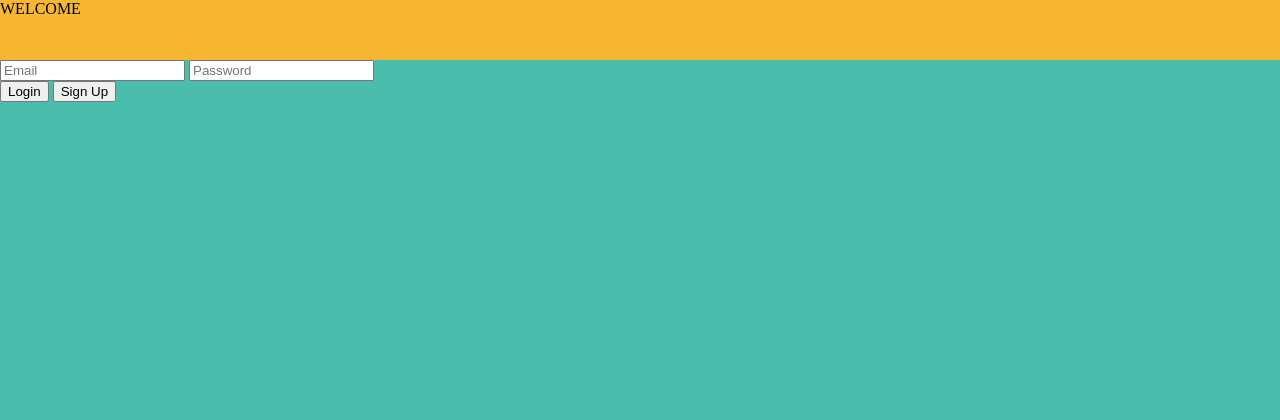
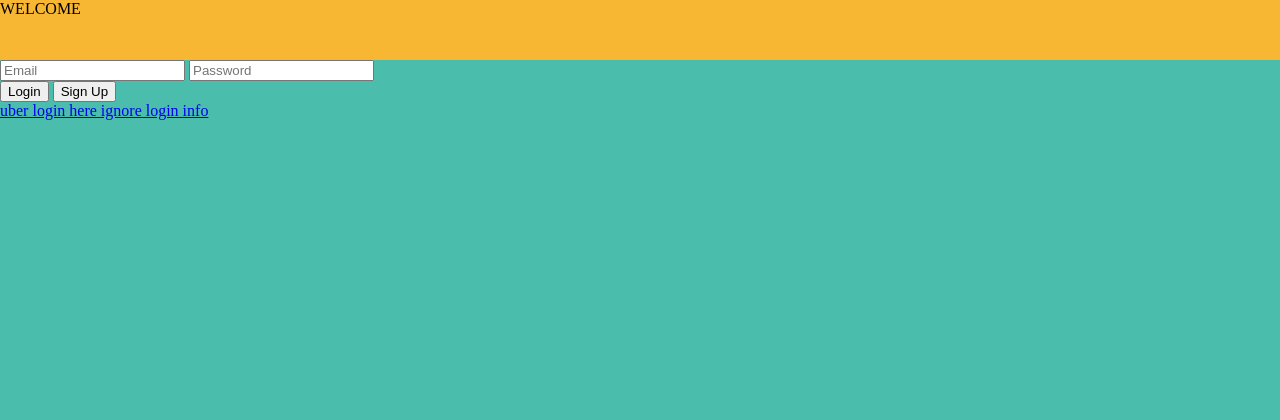
Before and after one commit to amshin98/slo-hacks-18-best-team-na, a Flask app: template templates/homepage.html in a window 1280 px wide. Shown: the top 420 px of the page. Run offline with Flask 2, Linux system fonts and the light colour scheme; the template is opened without the code that fills it: most values are stand-ins (such as "Sample title", 1, 10 or a date in 2020); some libraries are stand-ins or nearby versions.

Commit message:
homepage style, link to uber

```diff
--- a/templates/homepage.html
+++ b/templates/homepage.html
@@ -1,7 +1,7 @@
 <!DOCTYPE html>
 <html>
 <head>
-	<link rel="stylesheet" href="../Website/css/homepage.css">
+	<link rel="stylesheet" href="../../Website/css/homepage.css">
 	<script src="https://www.gstatic.com/firebasejs/4.9.1/firebase.js"></script>
 </head>
 
@@ -16,6 +16,7 @@
 	</div>
 
 	<script src="../js/loginsignup.js"></script>
+<a href="{{ loginlink }}">uber login here ignore login info</a>
 </body>
 
 </html>
```
